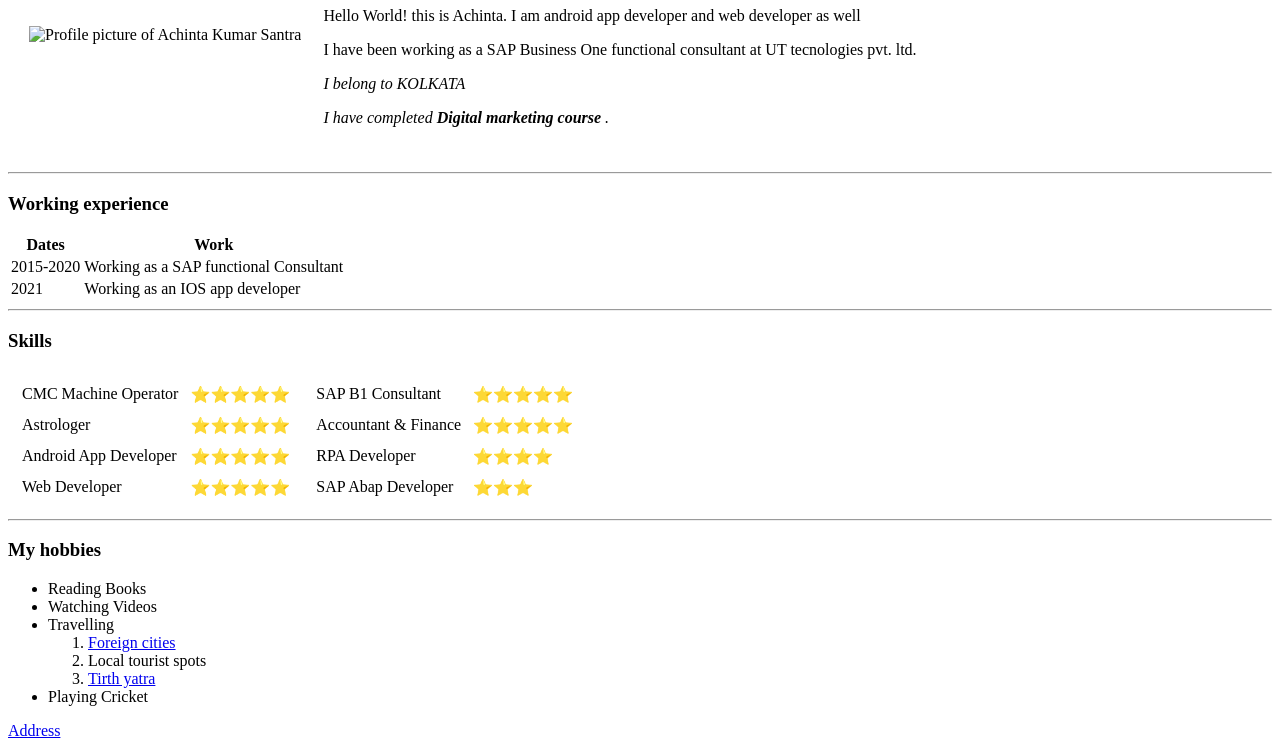
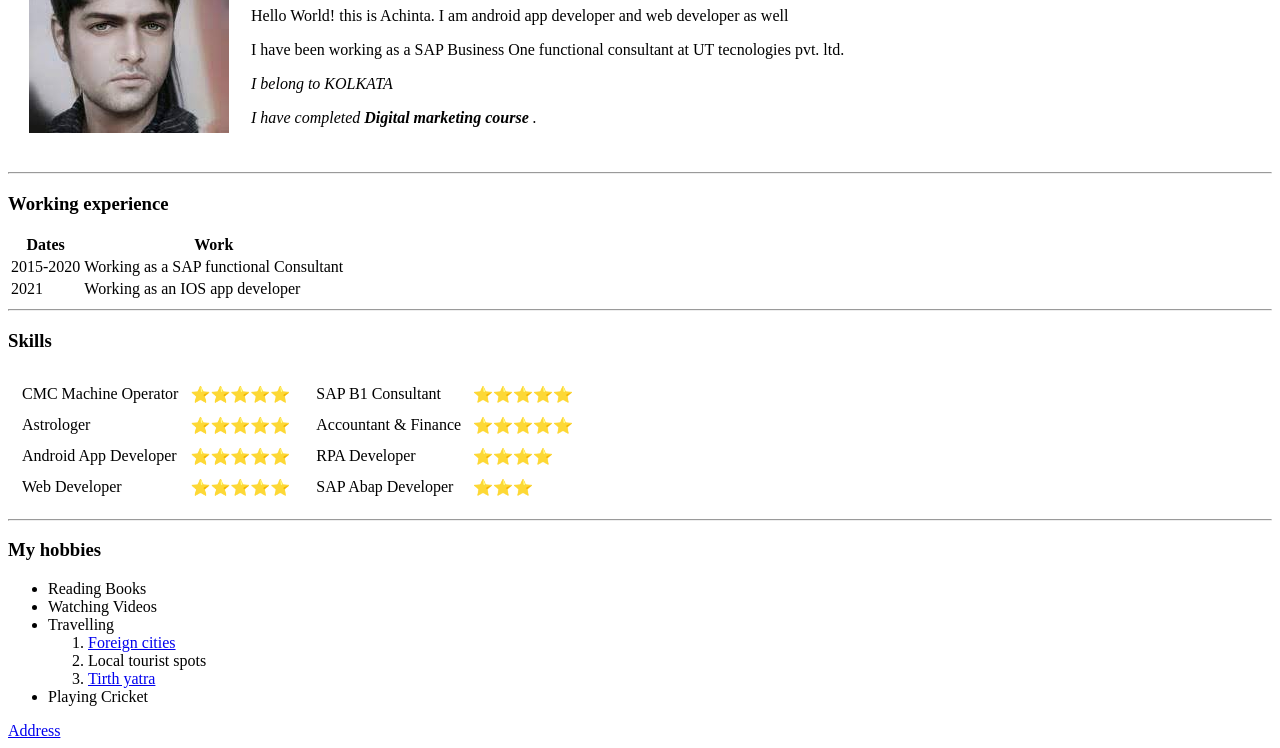
Before and after one commit to achinta100/My_CV, a plain HTML site: page index.html in a window 1280 px wide. Shown: the part 102-850 px from the top of the page. Drawn offline with Linux system fonts and the light colour scheme.

Commit message:
Update index.html

```diff
--- a/index.html
+++ b/index.html
@@ -9,7 +9,7 @@
 <body>
   <table cellspacing="20">
     <tr>
-      <td><img src="picture/download.jpg.jpg" alt="Profile picture of Achinta Kumar Santra"> </td>
+      <td><img src="download.jpg.jpg" alt="Profile picture of Achinta Kumar Santra"> </td>
       <td>  <h1>Achinta kumar santra</h1>
         <p>Hello World! this is Achinta. I am android app developer and web developer as well</p>
         <p>I have been working as a SAP Business One functional consultant at UT tecnologies pvt. ltd.</p>
```
